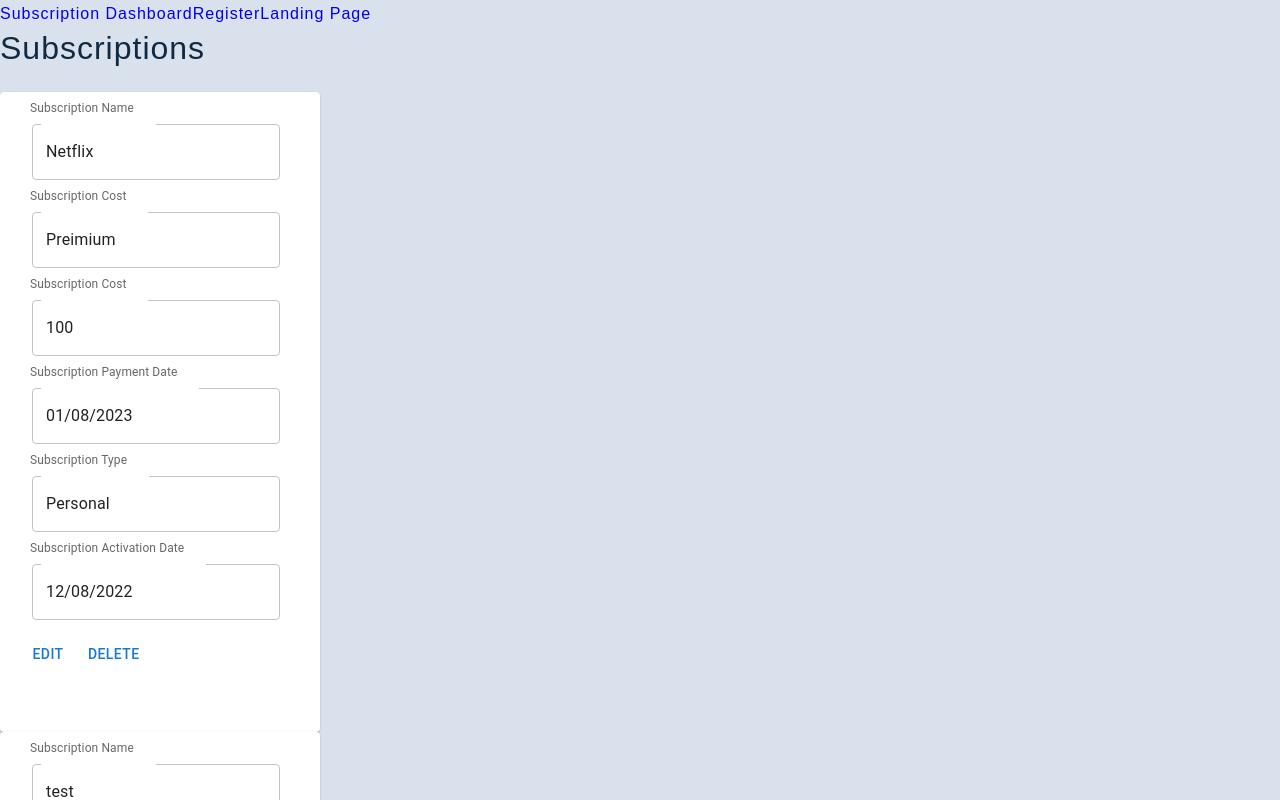
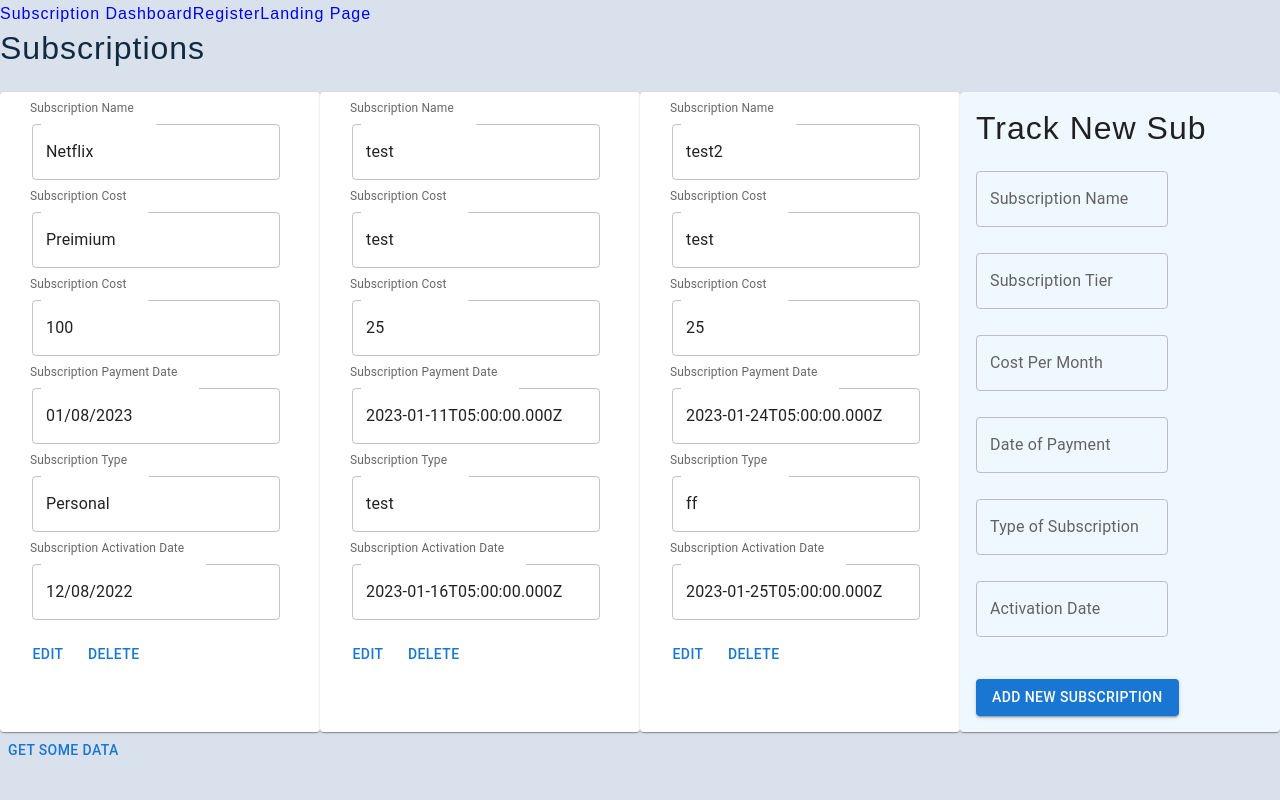
Before and after one commit to Scratch-Tech-Software/Subslify, a React app in the folder client/: page /active in a window 1280 px wide. Both pictures are taken after a click on the button "GET SOME DATA". Shown: the top 800 px of the page. Built offline with nearby package versions, Linux system fonts and the light colour scheme; data requests are answered from the project's data file.

Commit message:
implimented flexbox on active page

```diff
--- a/client/package.json
+++ b/client/package.json
@@ -5,6 +5,7 @@
   "main": "src/index.js",
   "scripts": {
     "start": "webpack-dev-server --config webpack.dev.js --progress --color",
+    "start-frontend-db": "json-server --watch db.json",
     "build": "webpack --config webpack.prod.js --progress --color",
     "lint": "eslint --ext js,jsx",
     "lint-fix": "eslint --ext js,jsx --fix",
--- /dev/null
+++ b/client/src/assets/styles/active.scss
@@ -0,0 +1,8 @@
+.active {
+  .active-cards {
+    display: flex;
+    flex-direction: row;
+    justify-content: space-between;
+    flex-wrap: wrap;
+  }
+}
--- a/client/src/assets/styles/sub-card.scss
+++ b/client/src/assets/styles/sub-card.scss
@@ -1,4 +1,4 @@
-.subCard {
+.sub-card {
   div.MuiPaper-root {
     height: 40rem;
     width: 20rem;
--- a/client/src/pages/Active.jsx
+++ b/client/src/pages/Active.jsx
@@ -2,7 +2,7 @@ import { useEffect, useState } from 'react';
 import FormCard from '../components/FormCard';
 import { Button } from '@mui/material';
 import SubCard from '../components/SubCard';
-import { Form } from 'react-router-dom';
+import '../assets/styles/active.scss';
 
 const Active = () => {
   //had to install a JSON Server package to  https://www.npmjs.com/package/json-server
@@ -25,7 +25,7 @@ const Active = () => {
 
         const subListBox = data.map((sub) => {
           return (
-            <div className='subCard'>
+            <div className='sub-card'>
               <SubCard
                 key={sub.id}
                 name={sub.name}
@@ -44,13 +44,15 @@ const Active = () => {
   };
 
   return (
-    <section>
+    <div className='active'>
       <h3>Subscriptions</h3>
       {/* render the current state of subList. At the beginning just a form card. then it will be an array of Sub Cards */}
-      <div className='subCards'>{subList}</div>
-      <FormCard setSubList={setSubList} fetchData={fetchData} />
-      <Button onClick={fetchData}>Get Some Data</Button>
-    </section>
+      <div className='active-cards'>
+        {subList}
+        <FormCard setSubList={setSubList} fetchData={fetchData} />
+        <Button onClick={fetchData}>Get Some Data</Button>
+      </div>
+    </div>
   );
 };
 
```
